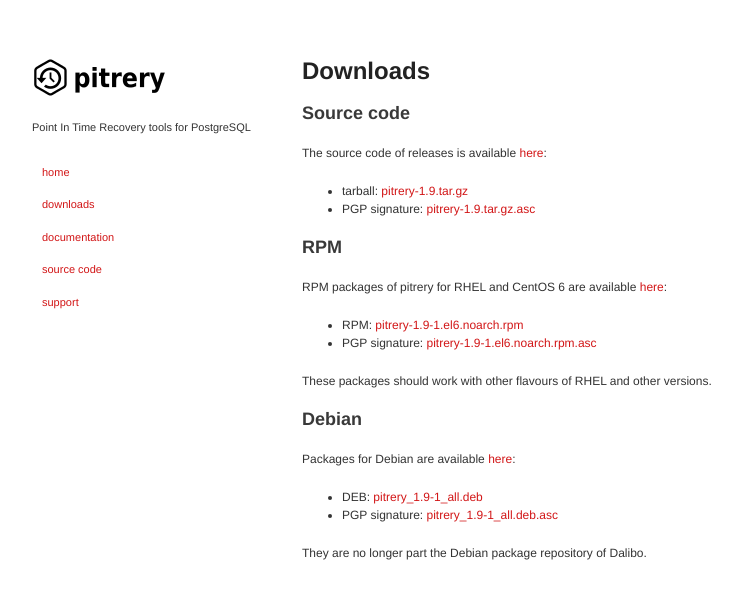
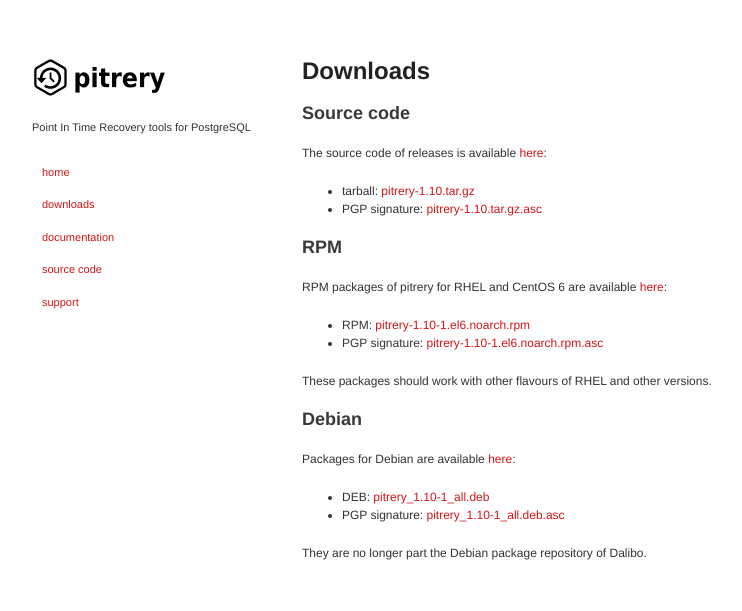
Before and after one commit to dalibo/pitrery, a Jekyll site: the page built from downloads.md, in a window 1280 px wide. Shown: the top 611 px of the page, without its empty margins (173-915 px from the left). Built offline with Jekyll 4.4.1, drawn with Linux system fonts in a browser that asks for light colours; Markdown is read by kramdown in place of the engine named in the settings.

```diff
--- a/downloads.md
+++ b/downloads.md
@@ -11,16 +11,16 @@ Source code
 
 The source code of releases is available [here](https://dl.dalibo.com/public/pitrery/):
 
-* tarball: [pitrery-1.9.tar.gz](https://dl.dalibo.com/public/pitrery/pitrery-1.9.tar.gz)
-* PGP signature: [pitrery-1.9.tar.gz.asc](https://dl.dalibo.com/public/pitrery/pitrery-1.9.tar.gz.asc)
+* tarball: [pitrery-1.10.tar.gz](https://dl.dalibo.com/public/pitrery/pitrery-1.10.tar.gz)
+* PGP signature: [pitrery-1.10.tar.gz.asc](https://dl.dalibo.com/public/pitrery/pitrery-1.10.tar.gz.asc)
 
 RPM
 ---
 
 RPM packages of pitrery for RHEL and CentOS 6 are available [here](https://dl.dalibo.com/public/pitrery/rpms/):
 
-* RPM: [pitrery-1.9-1.el6.noarch.rpm](https://dl.dalibo.com/public/pitrery/rpms/pitrery-1.9-1.el6.noarch.rpm)
-* PGP signature: [pitrery-1.9-1.el6.noarch.rpm.asc](https://dl.dalibo.com/public/pitrery/rpms/pitrery-1.9-1.el6.noarch.rpm.asc)
+* RPM: [pitrery-1.10-1.el6.noarch.rpm](https://dl.dalibo.com/public/pitrery/rpms/pitrery-1.10-1.el6.noarch.rpm)
+* PGP signature: [pitrery-1.10-1.el6.noarch.rpm.asc](https://dl.dalibo.com/public/pitrery/rpms/pitrery-1.10-1.el6.noarch.rpm.asc)
 
 These packages should work with other flavours of RHEL and other versions.
 
@@ -29,7 +29,7 @@ Debian
 
 Packages for Debian are available [here](https://dl.dalibo.com/public/pitrery/debian/):
 
-* DEB: [pitrery\_1.9-1\_all.deb](https://dl.dalibo.com/public/pitrery/debian/pitrery_1.9-1_all.deb)
-* PGP signature: [pitrery\_1.9-1\_all.deb.asc](https://dl.dalibo.com/public/pitrery/debian/pitrery_1.9-1_all.deb.asc)
+* DEB: [pitrery\_1.10-1\_all.deb](https://dl.dalibo.com/public/pitrery/debian/pitrery_1.10-1_all.deb)
+* PGP signature: [pitrery\_1.10-1\_all.deb.asc](https://dl.dalibo.com/public/pitrery/debian/pitrery_1.10-1_all.deb.asc)
 
 They are no longer part the Debian package repository of Dalibo.
```
Also changed, not shown: _posts/2015-10-19-pitrery-1.10-released.md (added, +22 -0 lines), upgrade.md (+6 -0 lines).
